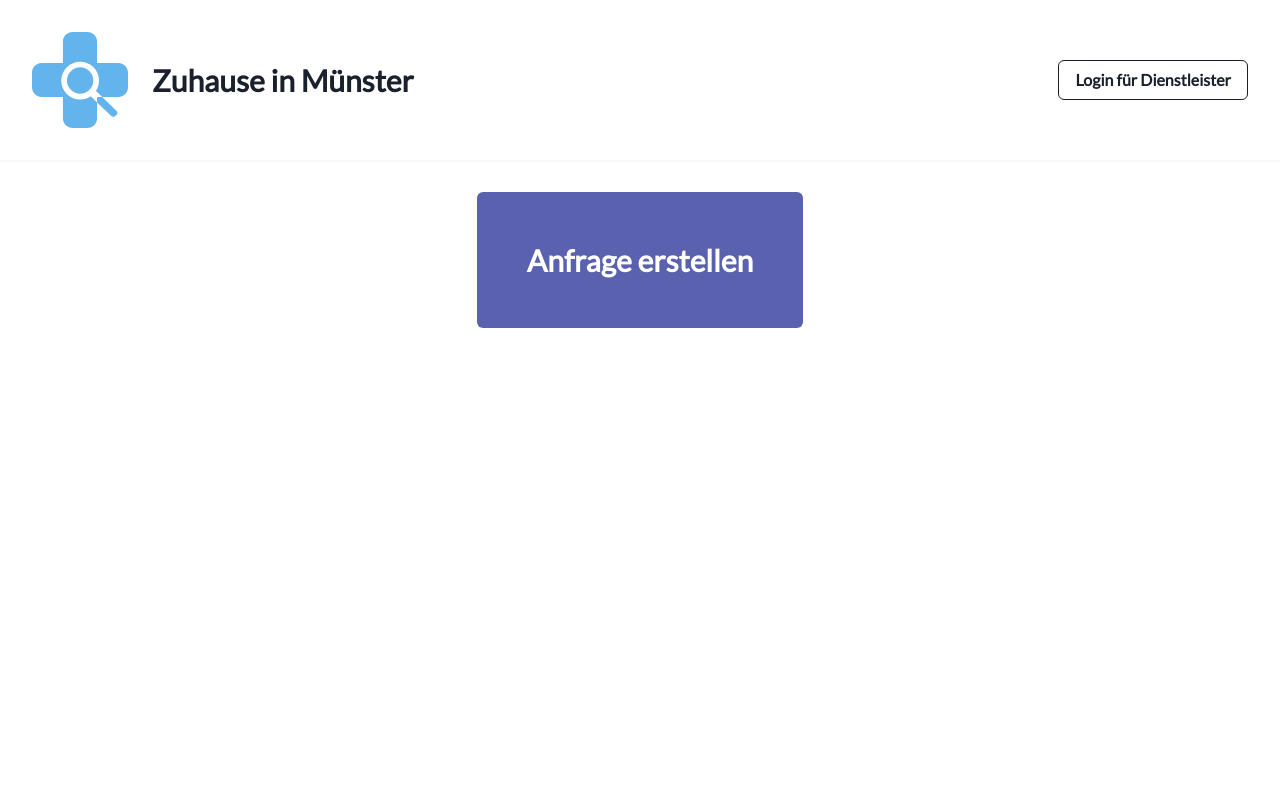
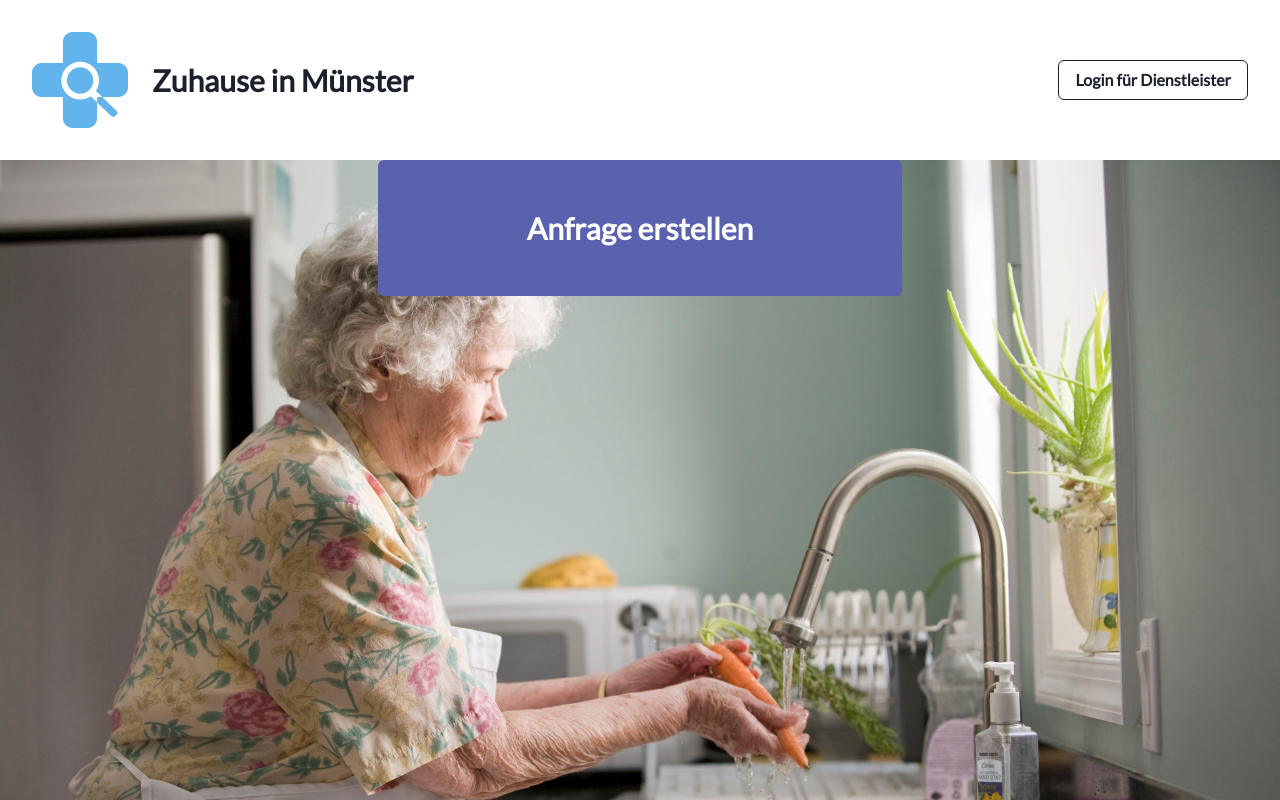
Before and after one commit to TamaraGunkel/MatchingPflege, a React (Create React App) app in the folder frontend/: page / in a window 1280 px wide. Built offline with nearby package versions, Linux system fonts and the light colour scheme.

Commit message:
Add helga to landing page

```diff
--- a/frontend/src/App.js
+++ b/frontend/src/App.js
@@ -1,6 +1,6 @@
 import * as React from 'react';
 import {BrowserRouter as Router, Switch, Route} from 'react-router-dom';
-import {VStack} from '@chakra-ui/react';
+import {Flex} from '@chakra-ui/react';
 
 import LandingPage from './components/LandingPage/LandingPage';
 import Inquiries from './components/Inquiries/Inquiries';
@@ -12,7 +12,7 @@ import Header from './components/Header/Header';
 function App() {
   return (
     <Router>
-      <VStack w="100vw" p="0" spacing={8}>
+      <Flex w="100vw" h="100vh" p="0" direction="column" alignItems="stretch">
         <Header />
         <Switch>
           <Route path="/login">
@@ -31,7 +31,7 @@ function App() {
             <LandingPage />
           </Route>
         </Switch>
-      </VStack>
+      </Flex>
     </Router>
   );
 }
--- a/frontend/src/components/LandingPage/LandingPage.js
+++ b/frontend/src/components/LandingPage/LandingPage.js
@@ -1,8 +1,11 @@
 import {Link} from 'react-router-dom';
-import {Box, SimpleGrid, Heading, Center, LinkOverlay, LinkBox} from '@chakra-ui/react';
+import {Box, SimpleGrid, Heading, Center, LinkOverlay, LinkBox, Container} from '@chakra-ui/react';
+
+import BackgroundImage from '../../img/background.jpg';
 
 const LandingPage = () => (
-  <SimpleGrid columns={1} spacing={10}>
+  <Box flexGrow="1" bgSize="cover" bgImage={BackgroundImage} bgBlendMode="lighten" bgColor="black">
+    <Container filter="brightness(100%)">
       <LinkBox>
         <Link to="/create-inquiry">
           <LinkOverlay>
@@ -16,7 +19,8 @@ const LandingPage = () => (
           </LinkOverlay>
         </Link>
       </LinkBox>
-  </SimpleGrid>
+    </Container>
+  </Box>
 );
 
 export default LandingPage;
```
Lines whose indentation alone changed are shown as unchanged.
